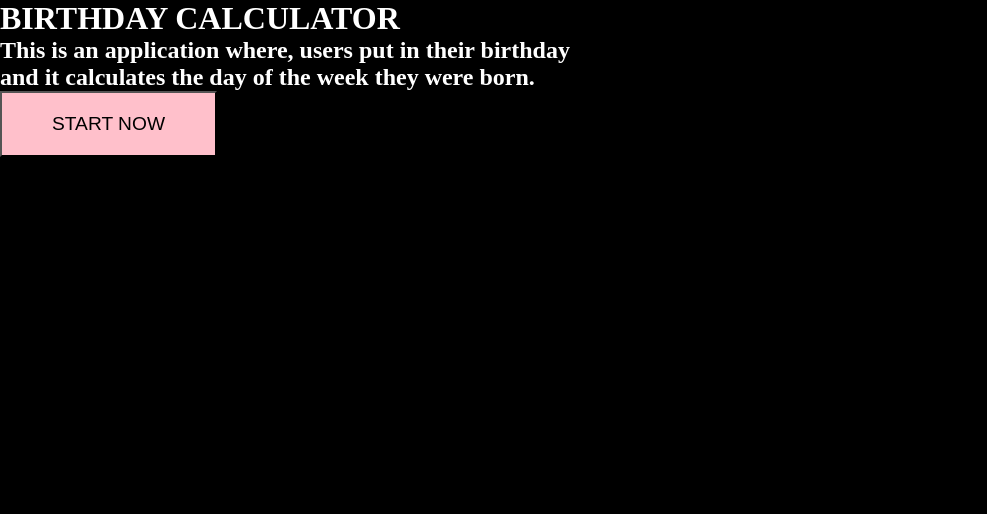
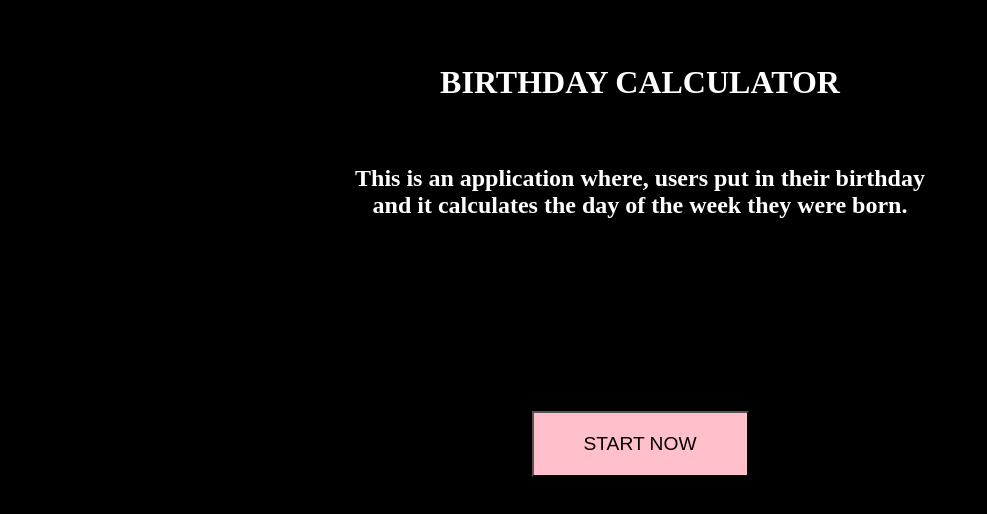
Before and after one commit to Moni-que/-BirthdayCalculater, a plain HTML site: page index.html in a window 1280 px wide. Shown: the whole page, without its empty margins (0-987 px from the left). Drawn offline with Linux system fonts and the light colour scheme.

Commit message:
add margin to section1

```diff
--- a/style.css
+++ b/style.css
@@ -7,6 +7,15 @@ body{
     background-color: black;
     color: white;
 }
+.section1{
+    text-align: center;
+}
+.section1 h1{
+    margin: 5%;
+}
+.section1 h2{
+    margin: 5%;
+}
 .section1 button{
     background-color: pink;
     padding-top: 20px;
@@ -15,4 +24,5 @@ body{
     padding-right: 50px;
     font-size: larger;
     font-family: fantasy;
+    margin: 10%;
 }
```
